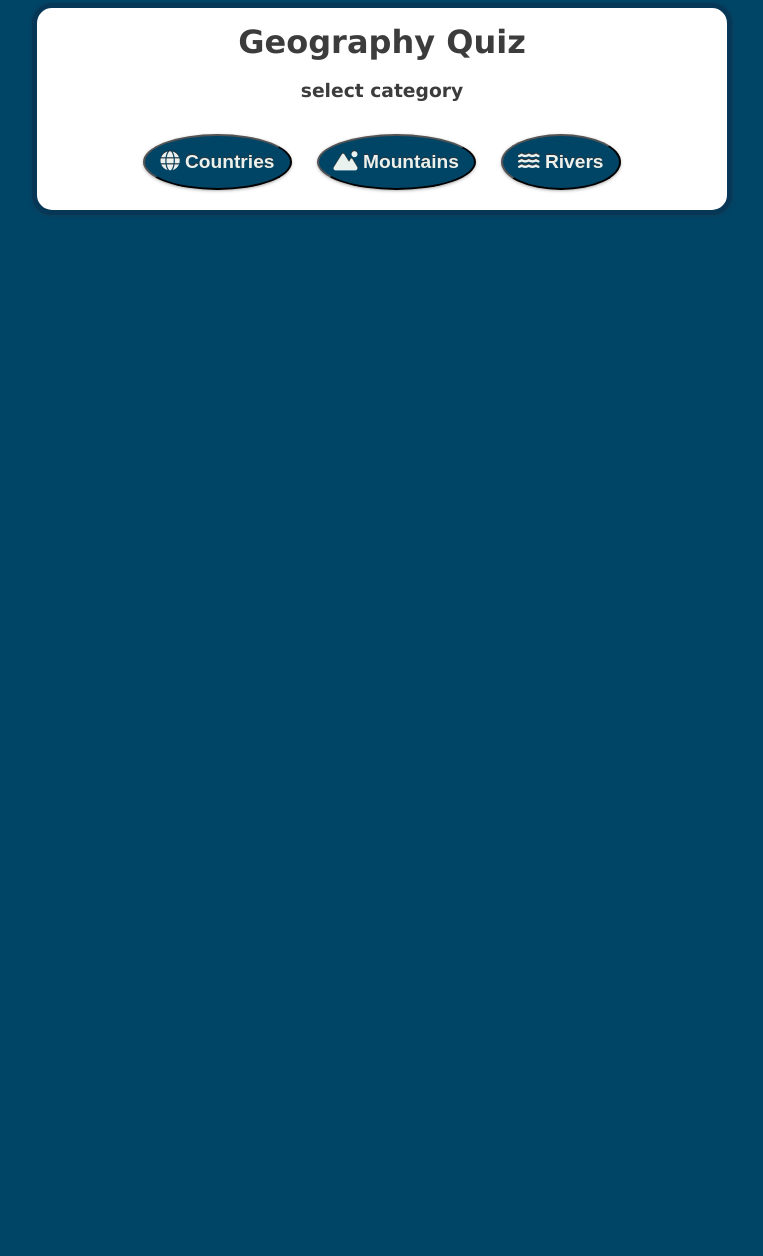
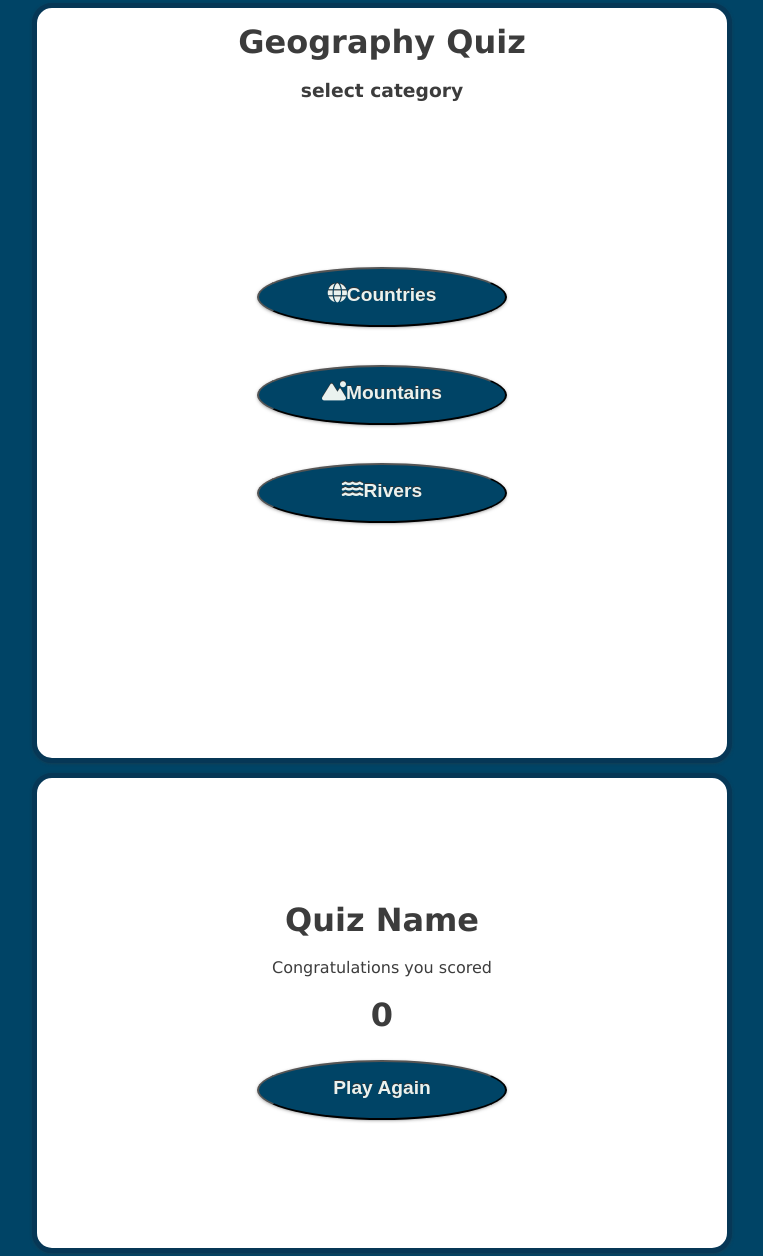
Before and after one commit to Charlie-Lambino-Worthington/hackathon, a plain HTML site: page index.html in a window 1280 px wide. Shown: the part 7-1263 px from the top of the page, without its empty margins (258-1021 px from the left). Before the commit the page ends 800 px from the top, so only its background shows below. Drawn offline with Linux system fonts and the light colour scheme.

Commit message:
center buttons

```diff
--- a/assets/css/style.css
+++ b/assets/css/style.css
@@ -18,6 +18,7 @@ body {
     background-color: white;
     color: rgba(0, 0, 0, 0.764);
     width: 80%;
+    height: 95vh;
     max-width: 700px;
   margin: 10px auto;
   background-size: 200px 200px;
@@ -27,6 +28,7 @@ body {
   text-align: center;
   box-shadow: 0px 1px 4px -2px #333;
   padding: 15px;
+  display: block;
 
 }
 
@@ -34,10 +36,14 @@ body {
     border-radius: 50%;
     font-size: larger;
     color: #EAF2EF;
+    width: 250px;
+    height: 60px;
     margin: 10px;
     margin-top: 5%;
     position: relative;
-    display: inline-block;
+    display: flex;
+    align-content: center;
+    justify-content: center;
     padding: 15px;
     background-color: hsl(var(--hue),100%,20%);;
     font-family: sans-serif;
@@ -45,6 +51,7 @@ body {
     box-shadow: 0px 1px 4px -2px #333;
     text-shadow: 0px -1px #333;
     margin-bottom: 5px;
+
 }
 .homepage button:hover {
    background-color: #568259;
@@ -75,3 +82,32 @@ body {
 .hide {
   display: none;
 }
+
+/*quiz buttons*/
+
+#buttoncontainer {
+height: 70vh;
+width: 100%;
+  display: flex;
+flex-direction: column;
+justify-content: center;
+align-items: center;
+}
+
+#answerbuttons {
+  height: 60vh;
+  width: 100%;
+    display: flex;
+  flex-direction: column;
+  justify-content: center;
+  align-items: center;
+  }
+
+#end {
+  height: 60vh;
+  width: 80%;
+    display: flex;
+  flex-direction: column;
+  justify-content: center;
+  align-items: center;
+  }
--- a/index.html
+++ b/index.html
@@ -21,10 +21,11 @@
                <br>
 
               <h3>select category</h3>
-
-        <button onclick="selectCategory('countries')" id="countriescatagory" class="startbtn"><i class="fa-solid fa-globe"></i> Countries</button>
-        <button onclick="selectCategory('mountains')" id="mountainscatagory" class="startbtn"><i class="fa-solid fa-mountain-sun"></i> Mountains</button>
+       <div id="buttoncontainer">
+          <button onclick="selectCategory('countries')" id="countriescatagory" class="startbtn"><i class="fa-solid fa-globe"></i>  Countries</button>
+          <button onclick="selectCategory('mountains')" id="mountainscatagory" class="startbtn"><i class="fa-solid fa-mountain-sun"></i>  Mountains</button>
           <button onclick="selectCategory('rivers')" id="riverscatagory" class="startbtn"><i class="fa-solid fa-water"></i> Rivers</button>
+        </div>
       </div>
     </div>
     </div>
@@ -54,7 +55,7 @@
         <h2 id="question" class="headline-seconday--grouped"></h2>
 
 
-        <div class="answerbuttons btn-grid">
+        <div class="answerbuttons btn-grid" id="answerbuttons">
           <button class="btn--default" data-number="1"></button>
           <br>
           <button class="btn--default" data-number="2"></button>
@@ -63,7 +64,7 @@
           <br>
           <button class="btn--default" data-number="4"></button>
         </div>
-        <p class="answer">Answer is</p>
+
     </div>
 </div>
 
```
Lines whose indentation alone changed are shown as unchanged.
